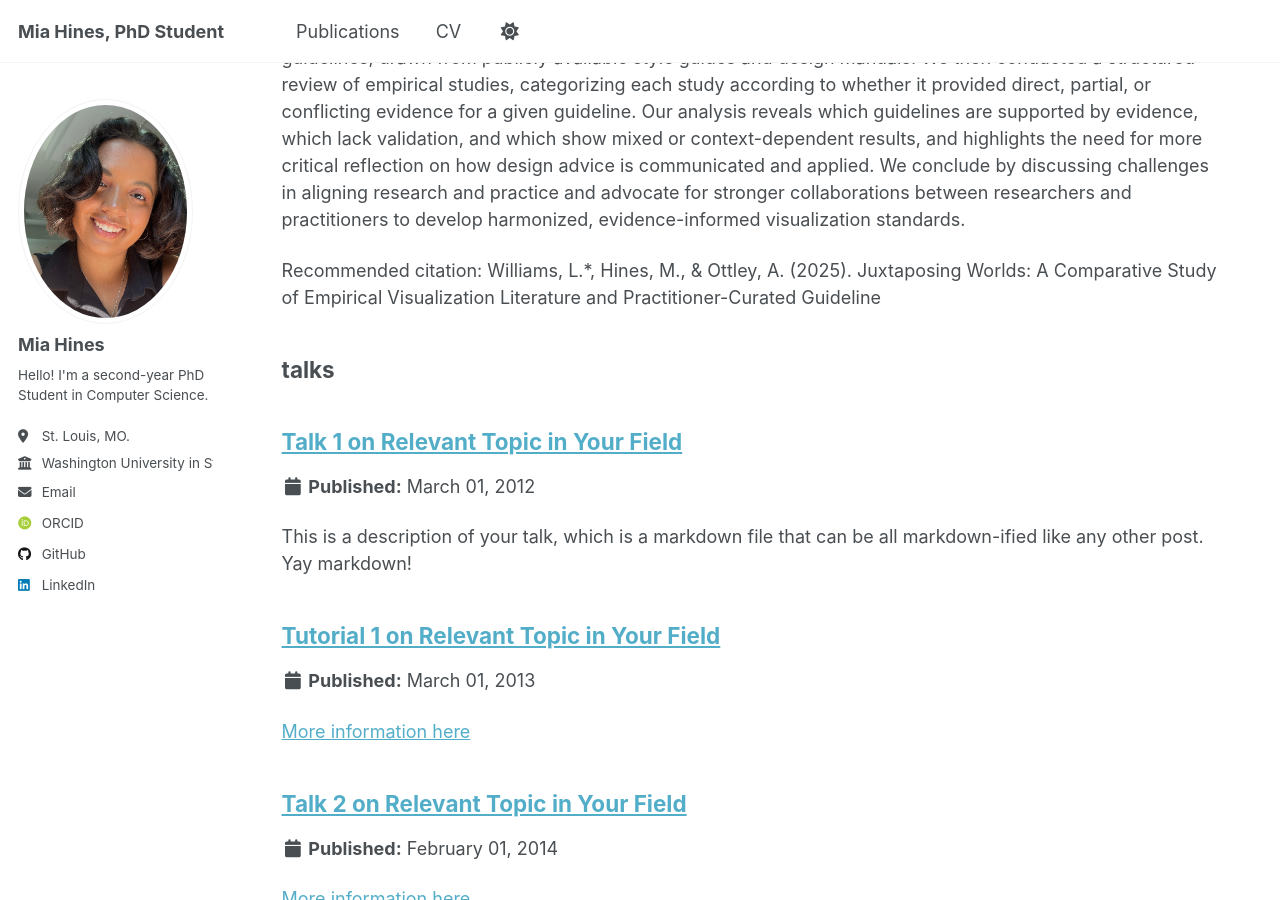
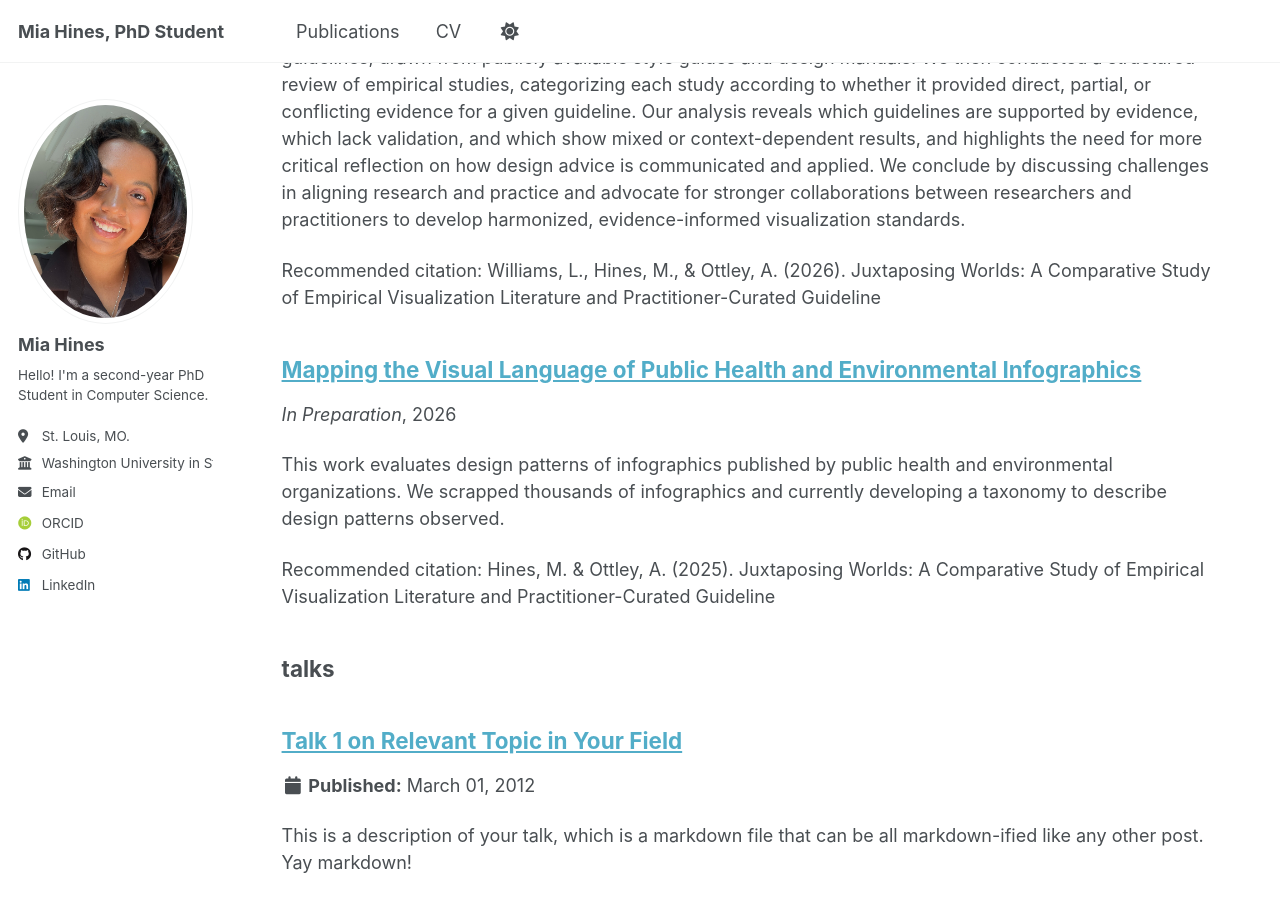
Before and after one commit to MiaHines/miahines.github.io, a Jekyll site: the page built from _pages/sitemap.md, in a window 1280 px wide and 900 px high, scrolled down 4916 px. Built offline with Jekyll 4.4.1, drawn with Linux system fonts in a browser that asks for light colours; some web fonts are replaced.

Commit message:
adding infographics work

```diff
--- /dev/null
+++ b/_publications/hines-et-al.md
@@ -0,0 +1,14 @@
+---
+title: "Mapping the Visual Language of Public Health and Environmental Infographics"
+collection: publications
+category: conferences
+permalink: #
+excerpt: 'This work evaluates design patterns of infographics published by public health and environmental organizations. We scrapped thousands of infographics and currently developing a taxonomy to describe design patterns observed.'
+date: 2026-12-01
+venue: 'In Preparation'
+slidesurl: #
+paperurl: #
+bibtexurl: #
+citation: ' Hines, M. & Ottley, A. (2025). Juxtaposing Worlds: A Comparative Study of Empirical Visualization Literature and Practitioner-Curated Guideline'
+---
+The contents above will be part of a list of publications, if the user clicks the link for the publication than the contents of section will be rendered as a full page, allowing you to provide more information about the paper for the reader. When publications are displayed as a single page, the contents of the above "citation" field will automatically be included below this section in a smaller font.
--- a/_publications/williams-et-al.md
+++ b/_publications/williams-et-al.md
@@ -9,6 +9,6 @@ venue: 'In Submission'
 slidesurl: #
 paperurl: #
 bibtexurl: #
-citation: 'Williams, L.*, Hines, M., & Ottley, A. (2025). Juxtaposing Worlds: A Comparative Study of Empirical Visualization Literature and Practitioner-Curated Guideline'
+citation: 'Williams, L., Hines, M., & Ottley, A. (2026). Juxtaposing Worlds: A Comparative Study of Empirical Visualization Literature and Practitioner-Curated Guideline'
 ---
 The contents above will be part of a list of publications, if the user clicks the link for the publication than the contents of section will be rendered as a full page, allowing you to provide more information about the paper for the reader. When publications are displayed as a single page, the contents of the above "citation" field will automatically be included below this section in a smaller font.
```
